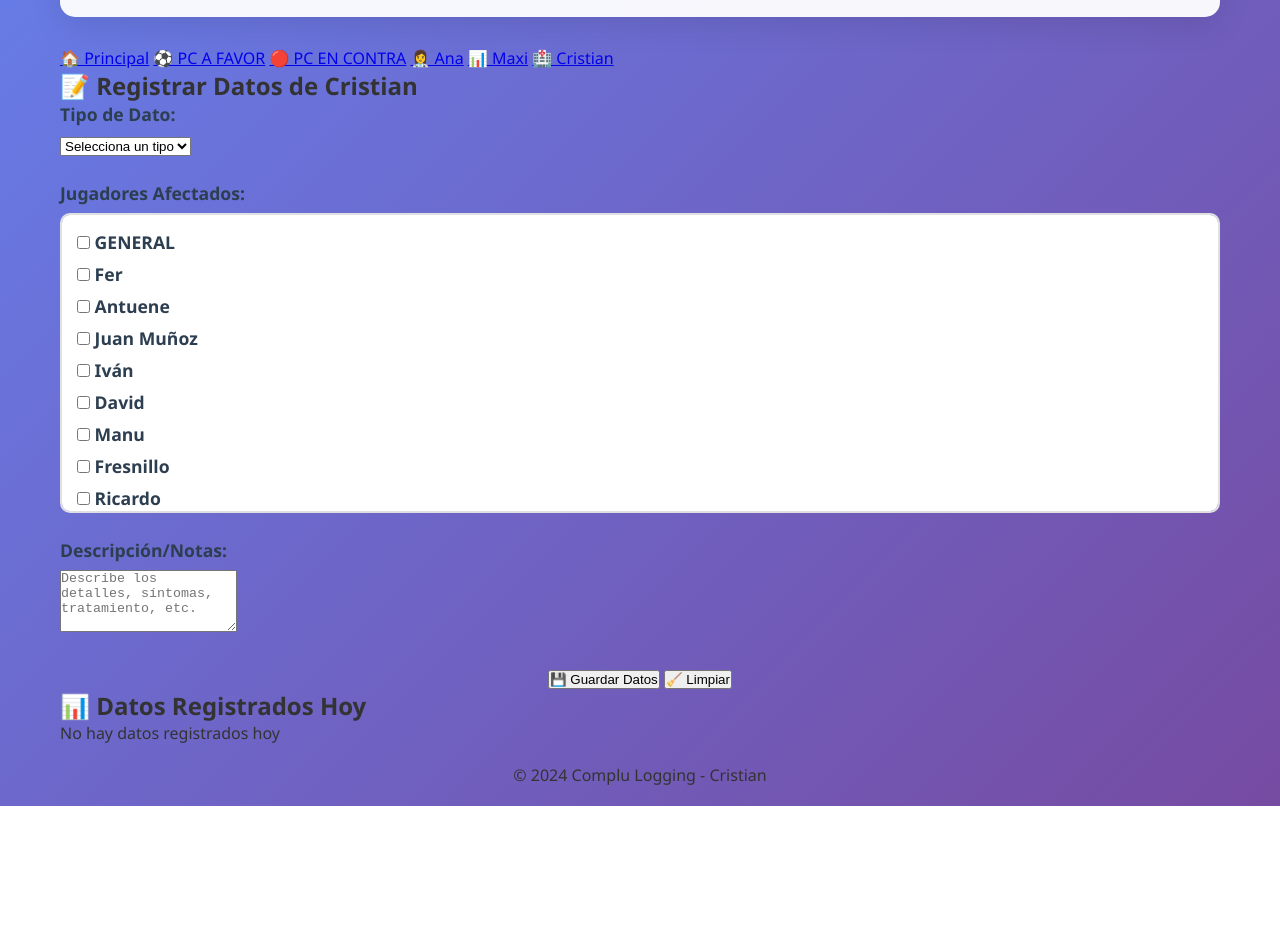
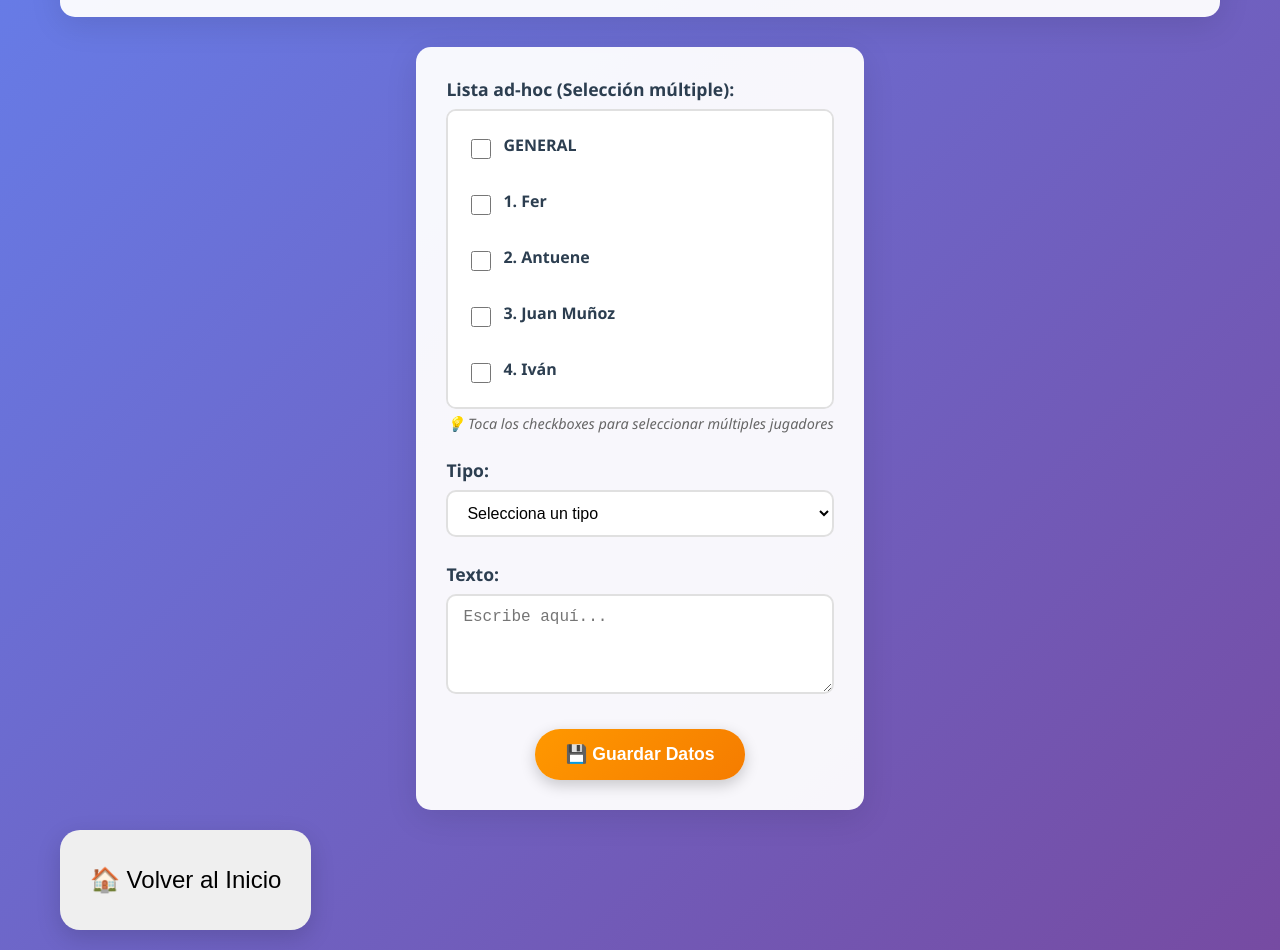
Before and after one commit to edumesones/complu_logging, a plain HTML site: page cristian.html in a window 1280 px wide. Shown: the part 135-1085 px from the top of the page. Before the commit the page ends 941 px from the top, so only its background shows below. Drawn offline with nearby package versions, Linux system fonts and the light colour scheme.

Commit message:
cristian syncro

```diff
--- a/cristian.html
+++ b/cristian.html
@@ -3,33 +3,103 @@
 <head>
     <meta charset="UTF-8">
     <meta name="viewport" content="width=device-width, initial-scale=1.0">
-    <title>Cristian - Gestión de Datos</title>
+    <title>Complu Logging - Cristian</title>
     <link rel="stylesheet" href="styles.css">
 </head>
 <body>
     <div class="container">
         <header>
-            <h1>🏥 Cristian - Gestión de Datos</h1>
-            <div class="date-display" id="currentDateCristian"></div>
+            <h1>Cristian - Gestión Avanzada</h1>
+            <p class="date-display" id="currentDateCristian"></p>
         </header>
 
-        <nav class="nav-menu">
-            <a href="index.html">🏠 Principal</a>
-            <a href="pc-favor.html">⚽ PC A FAVOR</a>
-            <a href="pc-contra.html">🔴 PC EN CONTRA</a>
-            <a href="ana.html">👩‍⚕️ Ana</a>
-            <a href="maxi.html">📊 Maxi</a>
-            <a href="cristian.html" class="active">🏥 Cristian</a>
-        </nav>
+        <main class="maxi-form">
+            <div class="form-group">
+                <label>Lista ad-hoc (Selección múltiple):</label>
+                <div class="checkbox-group">
+                    <div class="checkbox-item">
+                        <input type="checkbox" id="jugador_GENERAL" value="GENERAL">
+                        <label for="jugador_GENERAL">GENERAL</label>
+                    </div>
+                    <div class="checkbox-item">
+                        <input type="checkbox" id="jugador_Fer" value="Fer">
+                        <label for="jugador_Fer">1. Fer</label>
+                    </div>
+                    <div class="checkbox-item">
+                        <input type="checkbox" id="jugador_Antuene" value="Antuene">
+                        <label for="jugador_Antuene">2. Antuene</label>
+                    </div>
+                    <div class="checkbox-item">
+                        <input type="checkbox" id="jugador_Juan_Muñoz" value="Juan Muñoz">
+                        <label for="jugador_Juan_Muñoz">3. Juan Muñoz</label>
+                    </div>
+                    <div class="checkbox-item">
+                        <input type="checkbox" id="jugador_Iván" value="Iván">
+                        <label for="jugador_Iván">4. Iván</label>
+                    </div>
+                    <div class="checkbox-item">
+                        <input type="checkbox" id="jugador_David" value="David">
+                        <label for="jugador_David">5. David</label>
+                    </div>
+                    <div class="checkbox-item">
+                        <input type="checkbox" id="jugador_Manu" value="Manu">
+                        <label for="jugador_Manu">6. Manu</label>
+                    </div>
+                    <div class="checkbox-item">
+                        <input type="checkbox" id="jugador_Fresnillo" value="Fresnillo">
+                        <label for="jugador_Fresnillo">7. Fresnillo</label>
+                    </div>
+                    <div class="checkbox-item">
+                        <input type="checkbox" id="jugador_Ricardo" value="Ricardo">
+                        <label for="jugador_Ricardo">8. Ricardo</label>
+                    </div>
+                    <div class="checkbox-item">
+                        <input type="checkbox" id="jugador_Jorge_Fernández" value="Jorge Fernández">
+                        <label for="jugador_Jorge_Fernández">9. Jorge Fernández</label>
+                    </div>
+                    <div class="checkbox-item">
+                        <input type="checkbox" id="jugador_Javi_f" value="Javi f">
+                        <label for="jugador_Javi_f">10. Javi f</label>
+                    </div>
+                    <div class="checkbox-item">
+                        <input type="checkbox" id="jugador_Mont" value="Mont">
+                        <label for="jugador_Mont">11. Mont</label>
+                    </div>
+                    <div class="checkbox-item">
+                        <input type="checkbox" id="jugador_Bou" value="Bou">
+                        <label for="jugador_Bou">12. Bou</label>
+                    </div>
+                    <div class="checkbox-item">
+                        <input type="checkbox" id="jugador_Lucas_Pinto" value="Lucas Pinto">
+                        <label for="jugador_Lucas_Pinto">13. Lucas Pinto</label>
+                    </div>
+                    <div class="checkbox-item">
+                        <input type="checkbox" id="jugador_José_San_Millán" value="José San Millán">
+                        <label for="jugador_José_San_Millán">14. José San Millán</label>
+                    </div>
+                    <div class="checkbox-item">
+                        <input type="checkbox" id="jugador_Edu" value="Edu">
+                        <label for="jugador_Edu">15. Edu</label>
+                    </div>
+                    <div class="checkbox-item">
+                        <input type="checkbox" id="jugador_Nico_Gonzalo" value="Nico Gonzalo">
+                        <label for="jugador_Nico_Gonzalo">16. Nico Gonzalo</label>
+                    </div>
+                    <div class="checkbox-item">
+                        <input type="checkbox" id="jugador_Aarón" value="Aarón">
+                        <label for="jugador_Aarón">17. Aarón</label>
+                    </div>
+                    <div class="checkbox-item">
+                        <input type="checkbox" id="jugador_Juan_García" value="Juan García">
+                        <label for="jugador_Juan_García">18. Juan García</label>
+                    </div>
+                </div>
+                <small class="form-help">💡 Toca los checkboxes para seleccionar múltiples jugadores</small>
+            </div>
 
-        <main>
-            <div class="form-section">
-                <h2>📝 Registrar Datos de Cristian</h2>
-
-                <form id="cristianForm" onsubmit="event.preventDefault(); guardarDatosCristian();">
             <div class="form-group">
-                        <label for="tipoSelect">Tipo de Dato:</label>
-                        <select id="tipoSelect" required>
+                <label for="tipoSelect">Tipo:</label>
+                <select id="tipoSelect" class="form-control">
                     <option value="">Selecciona un tipo</option>
                     <option value="Lesión">Lesión</option>
                     <option value="Recuperación">Recuperación</option>
@@ -41,57 +111,62 @@
             </div>
 
             <div class="form-group">
-                        <label>Jugadores Afectados:</label>
-                        <div class="checkbox-group">
-                            <label><input type="checkbox" value="GENERAL"> GENERAL</label>
-                            <label><input type="checkbox" value="Fer"> Fer</label>
-                            <label><input type="checkbox" value="Antuene"> Antuene</label>
-                            <label><input type="checkbox" value="Juan Muñoz"> Juan Muñoz</label>
-                            <label><input type="checkbox" value="Iván"> Iván</label>
-                            <label><input type="checkbox" value="David"> David</label>
-                            <label><input type="checkbox" value="Manu"> Manu</label>
-                            <label><input type="checkbox" value="Fresnillo"> Fresnillo</label>
-                            <label><input type="checkbox" value="Ricardo"> Ricardo</label>
-                            <label><input type="checkbox" value="Jorge Fernández"> Jorge Fernández</label>
-                            <label><input type="checkbox" value="Javi f"> Javi f</label>
-                            <label><input type="checkbox" value="Mont"> Mont</label>
-                            <label><input type="checkbox" value="Bou"> Bou</label>
-                            <label><input type="checkbox" value="Lucas Pinto"> Lucas Pinto</label>
-                            <label><input type="checkbox" value="José San Millán"> José San Millán</label>
-                            <label><input type="checkbox" value="Edu"> Edu</label>
-                            <label><input type="checkbox" value="Nico Gonzalo"> Nico Gonzalo</label>
-                            <label><input type="checkbox" value="Aarón"> Aarón</label>
-                            <label><input type="checkbox" value="Juan García"> Juan García</label>
-                        </div>
-                    </div>
-
-                    <div class="form-group">
-                        <label for="textoInput">Descripción/Notas:</label>
-                        <textarea id="textoInput" rows="4" placeholder="Describe los detalles, síntomas, tratamiento, etc."></textarea>
+                <label for="textoInput">Texto:</label>
+                <textarea id="textoInput" class="form-control" rows="4" placeholder="Escribe aquí..."></textarea>
             </div>
 
             <div class="form-actions">
-                        <button type="submit" class="btn-primary">💾 Guardar Datos</button>
-                        <button type="button" class="btn-secondary" onclick="limpiarFormularioCristian()">🧹 Limpiar</button>
-                    </div>
-                </form>
-            </div>
-
-            <div class="data-section">
-                <h2>📊 Datos Registrados Hoy</h2>
-                <div id="datosCristianContainer">
-                    <p class="no-data">No hay datos registrados hoy</p>
-                </div>
+                <button class="save-button" onclick="guardarDatosCristian()">
+                    💾 Guardar Datos
+                </button>
             </div>
         </main>
 
         <footer>
-            <p>&copy; 2024 Complu Logging - Cristian</p>
+            <button class="nav-button" onclick="window.location.href='index.html'">
+                🏠 Volver al Inicio
+            </button>
         </footer>
     </div>
 
-    <!-- Scripts -->
+    <!-- Firebase SDK -->
+
+    <!-- Configuración Supabase -->
+    <script src="https://cdn.jsdelivr.net/npm/@emailjs/browser@3/dist/email.min.js"></script>
+    <!-- Supabase SDK - CDN más confiable -->
+    <script src="https://cdn.jsdelivr.net/npm/@supabase/supabase-js@2"></script>
+    <!-- Fallback si el CDN falla -->
+    <script>
+        if (typeof window.supabase === 'undefined') {
+            console.log('⚠️ CDN de Supabase falló, cargando desde unpkg...');
+            const script = document.createElement('script');
+            script.src = 'https://unpkg.com/@supabase/supabase-js@2.38.4/dist/umd/supabase.js';
+            document.head.appendChild(script);
+        }
+    </script>
+    <!-- Configuración Supabase -->
     <script src="supabase-config.js"></script>
+    <!-- Verificación adicional para Cristian -->
+    <script>
+        // Verificar que Supabase se haya inicializado correctamente
+        setTimeout(() => {
+            if (typeof supabase === 'undefined' || supabase === null) {
+                console.log('🔄 Reintentando inicialización de Supabase en Cristian...');
+                if (typeof initializeSupabase === 'function') {
+                    initializeSupabase();
+                }
+            }
+
+            // Inicializar sincronización en tiempo real
+            if (typeof initRealtimeSync === 'function') {
+                console.log('🔄 Iniciando sincronización en tiempo real...');
+                initRealtimeSync();
+            }
+        }, 500);
+    </script>
+    <!-- Configuración EmailJS temporal -->
+    <script src="config.js"></script>
+    <!-- Script principal -->
     <script src="script.js"></script>
 </body>
 </html>
```
Also changed, not shown: supabase-config.js (+68 -1 lines). Lines whose indentation alone changed are shown as unchanged.
